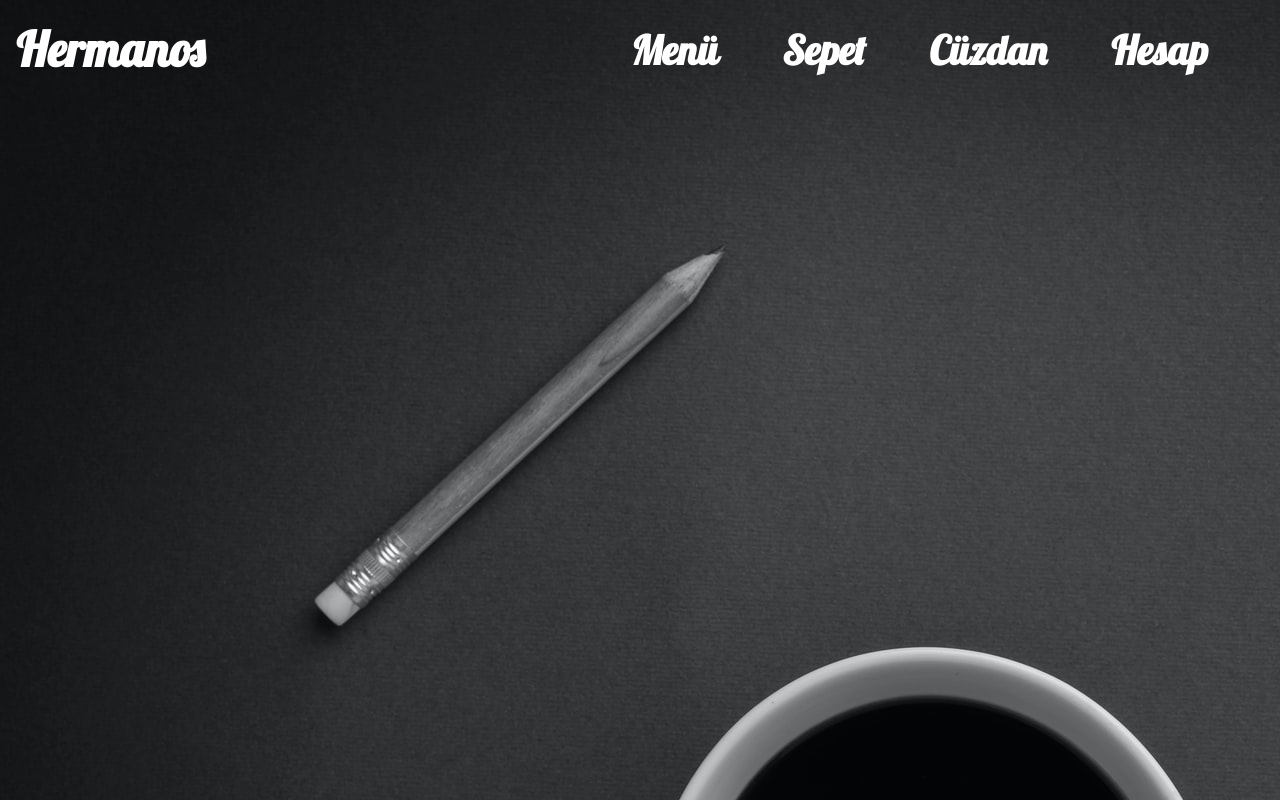
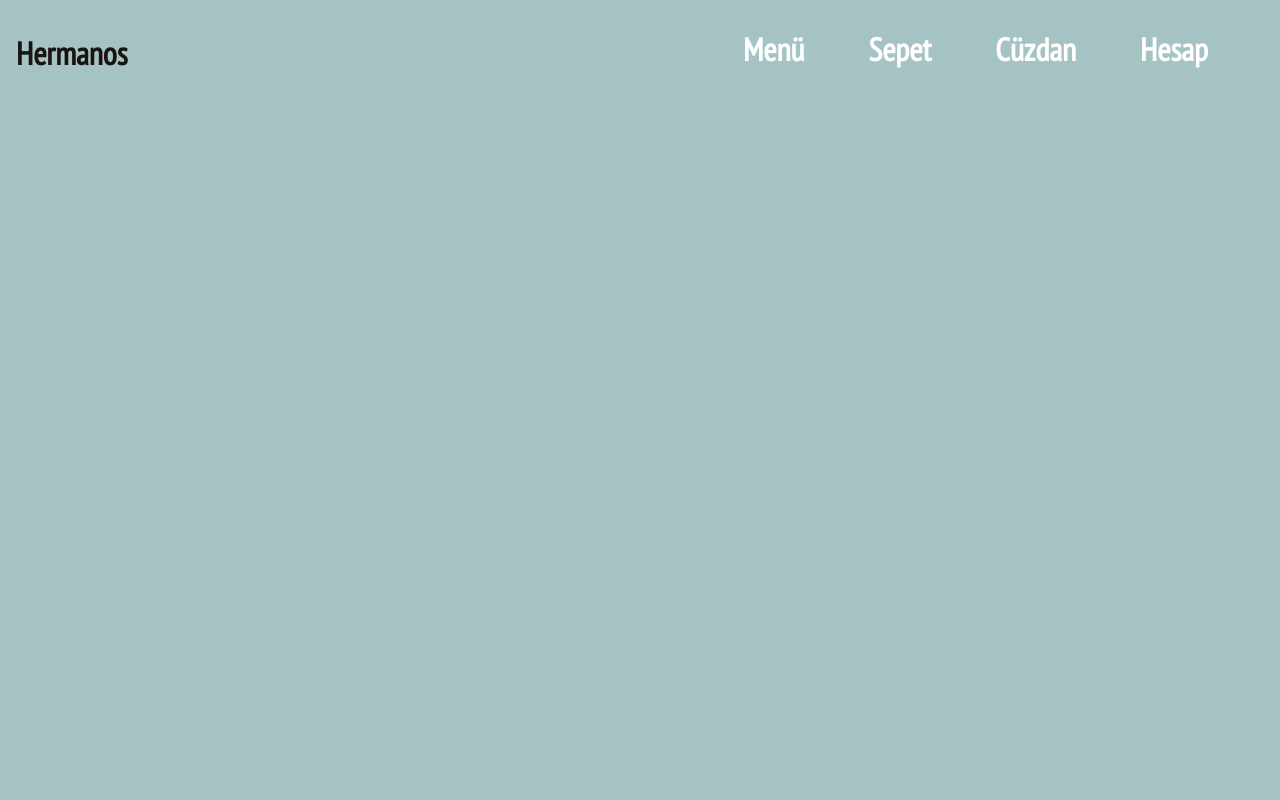
Before and after one commit to Ahmet-Kirmizi/Hermanos, a Nuxt app: page /hesap in a window 1280 px wide. Built offline with nearby package versions, Linux system fonts and the light colour scheme.

Commit message:
theme changed

```diff
--- a/components/backgroundImg.vue
+++ b/components/backgroundImg.vue
@@ -1,6 +1,6 @@
 <template>
     <div>
-      <img src="../assets/images/coffe-new.jpg" alt="" class="backgroundImg">
+      <div class="pageBackground"></div>
     </div>
 </template>
 <script>
@@ -11,9 +11,11 @@
 </script>
 
 <style scoped>
-    .backgroundImg{
-        position: fixed;
-
+    .pageBackground{
+      position: fixed;
+        background-color: #A5C3C3;
+        width: 100vw;
+        height: 100vh;
 
     }
 </style>
--- a/components/navbarTop.vue
+++ b/components/navbarTop.vue
@@ -2,7 +2,7 @@
   <div id="navBar">
     <b-navbar toggleable="lg" variant="info">
       <b-navbar-brand class="navigation-main" style="font-size: 3rem">
-          <NuxtLink to="/main">Hermanos</NuxtLink>
+          <NuxtLink to="/main" class="Hermanos">Hermanos</NuxtLink>
 
       </b-navbar-brand>
       <b-navbar-toggle target="nav-collapse" class="navbar navbar-expand-lg">
@@ -37,7 +37,7 @@
 
 <style scoped>
 @import url("https://fonts.googleapis.com/css2?family=Lobster&display=swap");
-
+@import url('https://fonts.googleapis.com/css2?family=PT+Sans+Narrow&display=swap');
 .navbar-toggler {
   background-color: white;
 }
@@ -51,11 +51,14 @@
   background-color: transparent !important;
 }
 
-a {
-  color: white;
-  font-family: "Lobster", cursive;
+.Hermanos {
+  color: #191412 !important;
+  font-family: 'PT Sans Narrow', sans-serif;
 }
-
+a{
+font-family: 'PT Sans Narrow', sans-serif;
+font-size : 2rem;
+}
 .navigationlinks {
   font-size: 2.5rem;
   padding-right: 3rem;
--- a/pages/index.vue
+++ /dev/null
@@ -1,40 +0,0 @@
-<template>
-  <div id="app">
-    <navbarTop />
-    <backgroundImg />
-  </div>
-</template>
-
-<script>
-import textUnderline from "../components/textUnderline.vue";
-import backgroundImg from "../components/backgroundImg.vue";
-import navbarTop from "../components/navbarTop.vue";
-
-export default {
-  name: "App",
-  data() {
-    return {
-      info: null,
-    };
-  },
-  components: {
-    textUnderline,
-    navbarTop,
-    backgroundImg,
-  },
-  mounted() {
-    if (localStorage.tokenSignIn) {
-      this.$router.push({ path: "/menu" });
-    } else {
-      this.$router.push({ path: "/login" });
-    }
-  },
-};
-</script>
-
-<style>
-.backgroundImg {
-  width: 100vw;
-  height: 100vh;
-}
-</style>
```
Also changed, not shown: pages/main.vue (+7 -7 lines).
